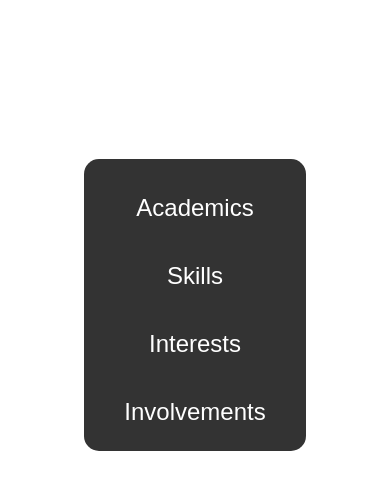
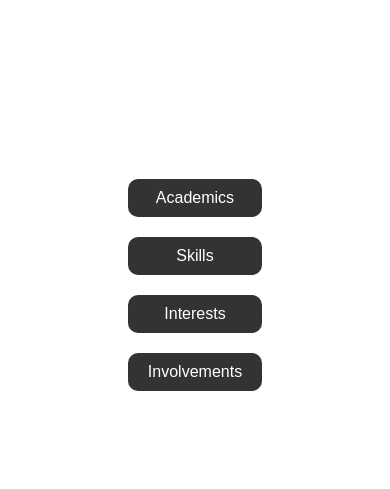
Before and after one commit to divsingh0099/Divyansh-Singh-0099, a plain HTML site: page index.html in a window 390 px wide. Shown: the part 1049-1538 px from the top of the page. Drawn offline with Linux system fonts and the light colour scheme.

Commit message:
style.css

```diff
--- a/style.css
+++ b/style.css
@@ -21,6 +21,7 @@ body {
     text-align: center;
     scroll-snap-align: start;
 }
+
 a {
     color: white;
     text-decoration: none; /* Optional: Remove underline from links */
@@ -54,20 +55,20 @@ h2 {
     display: flex;
     flex-direction: column;
     align-items: center;
-    background-color: #333; /* Gun metal gray background color */
-    border-radius: 15px; /* Rounded edges */
     padding: 10px; /* Add padding */
 }
 
 .tab-button {
-    background-color: transparent;
+    background-color: #333; /* Gun metal gray background color */
     color: white;
     border: none;
-    padding: 15px 30px; /* Larger padding for bigger tabs */
+    padding: 20px 40px; /* Larger padding for bigger tabs */
     cursor: pointer;
-    border-radius: 5px; /* Rounded edges */
-    margin-top: 10px; /* Gap between tabs */
+    border-radius: 10px; /* Rounded edges */
+    margin: 10px 0; /* Uniform gap between tabs */
     font-size: 1.5em; /* Larger font size for tab text */
+    width: 100%; /* Make the tabs take full width of their container */
+    max-width: 500px; /* Optionally, limit the maximum width of the tabs */
 }
 
 .tab-button:hover {
@@ -90,7 +91,7 @@ footer ul {
 }
 
 footer ul li {
-    margin: 10px 0; /* Vertical arrangement with margins */
+    margin: 15px 0; /* Vertical arrangement with larger margins */
 }
 
 footer ul li a {
@@ -105,3 +106,23 @@ footer ul li a img {
     vertical-align: middle;
     margin-right: 8px;
 }
+
+/* Responsive styles */
+@media (max-width: 600px) {
+    h1 {
+        font-size: 2em; /* Adjust font size for smaller screens */
+    }
+
+    h2 {
+        font-size: 1.5em; /* Adjust font size for smaller screens */
+    }
+
+    .tab-button {
+        font-size: 1em; /* Adjust font size for smaller screens */
+        padding: 10px 20px; /* Adjust padding for smaller screens */
+    }
+
+    footer ul li a {
+        font-size: 2em; /* Adjust font size for smaller screens */
+    }
+}
```
